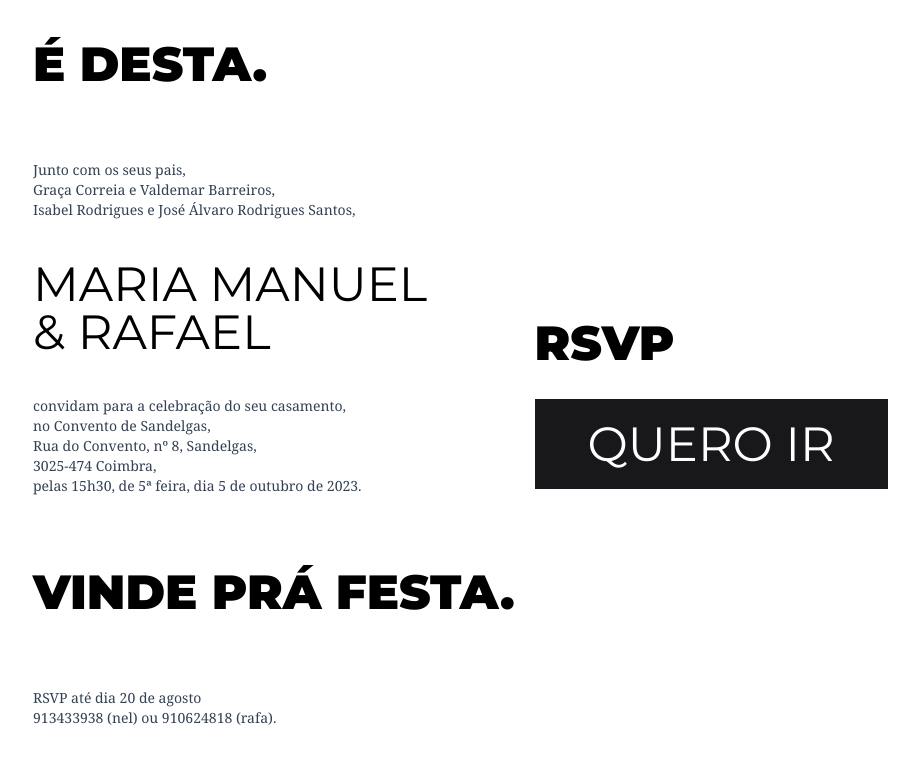
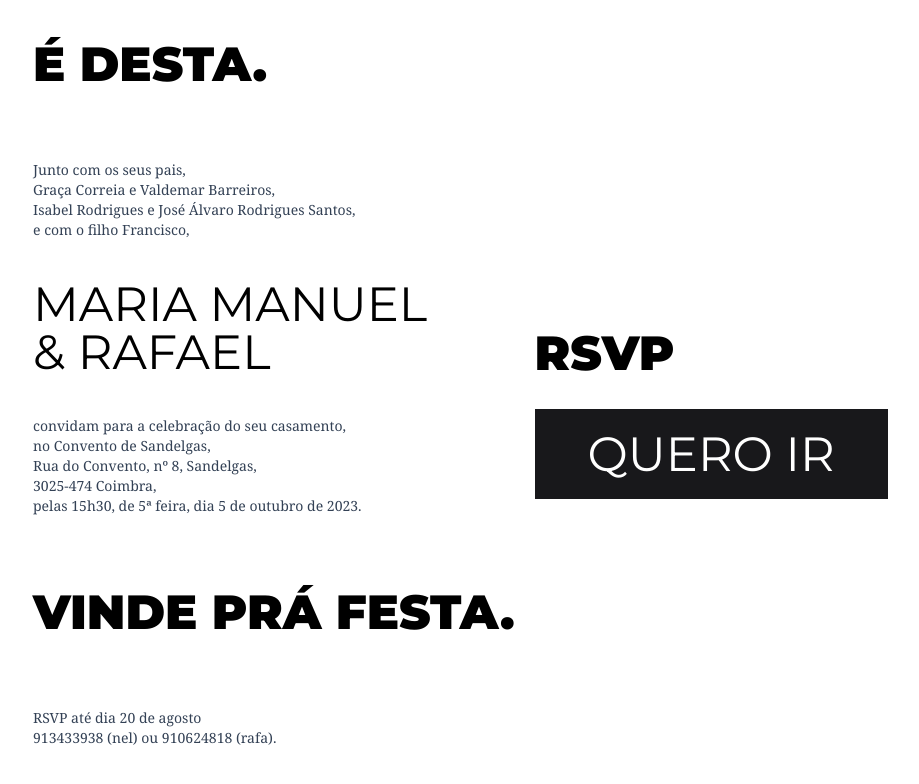
Before and after one commit to rikas/rafanel.com, a React (Vite) app: page / in a window 1280 px wide. Shown: the top 784 px of the page, without its empty margins (159-1078 px from the left). Built offline with nearby package versions, Linux system fonts and the light colour scheme.

Commit message:
Add Francisco

```diff
--- a/src/App.jsx
+++ b/src/App.jsx
@@ -21,6 +21,7 @@ const App = () => {
           <Paragraph>Junto com os seus pais,</Paragraph>
           <Paragraph>Graça Correia e Valdemar Barreiros,</Paragraph>
           <Paragraph>Isabel Rodrigues e José Álvaro Rodrigues Santos,</Paragraph>
+          <Paragraph>e com o filho Francisco,</Paragraph>
         </div>
 
         <div>
```
